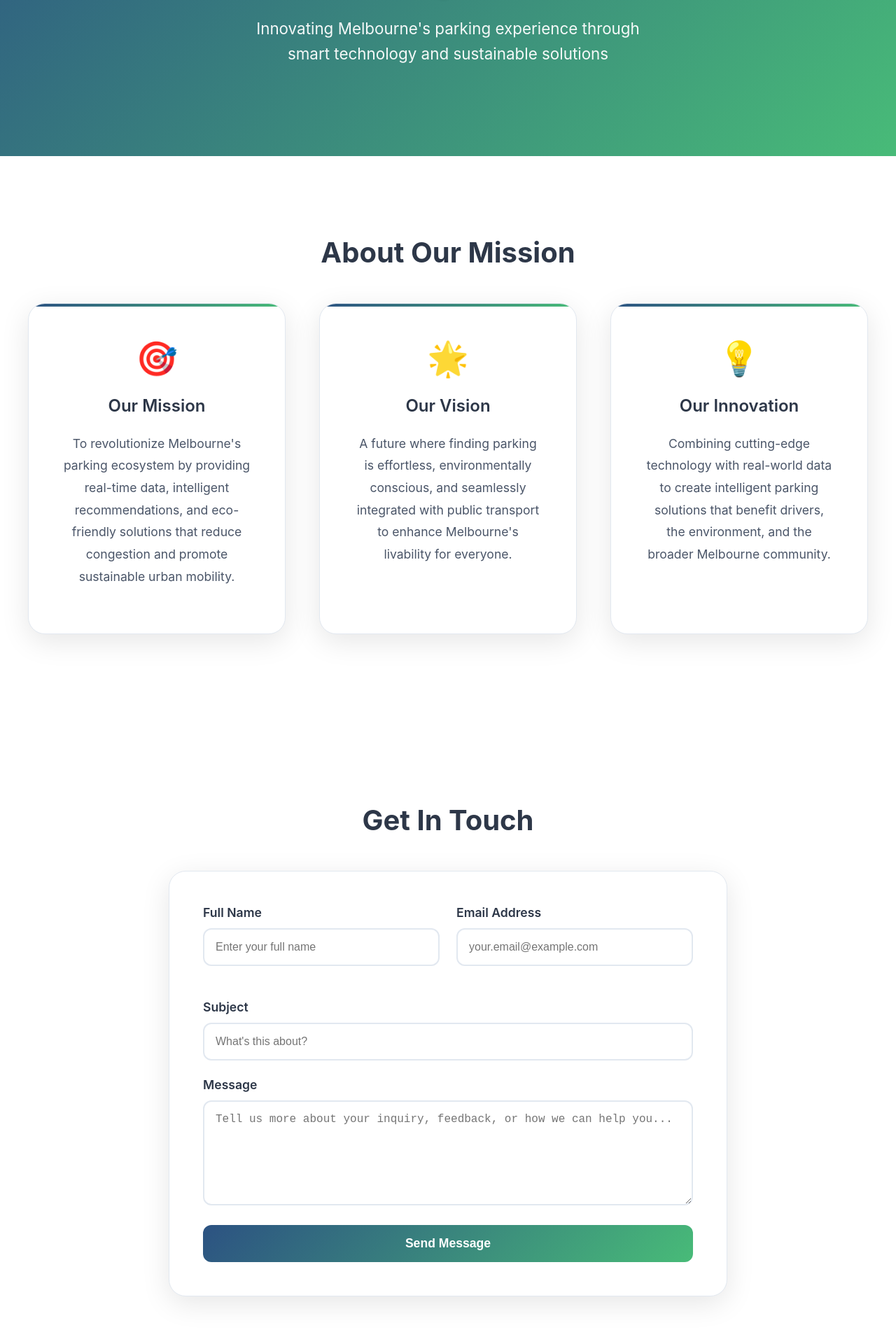
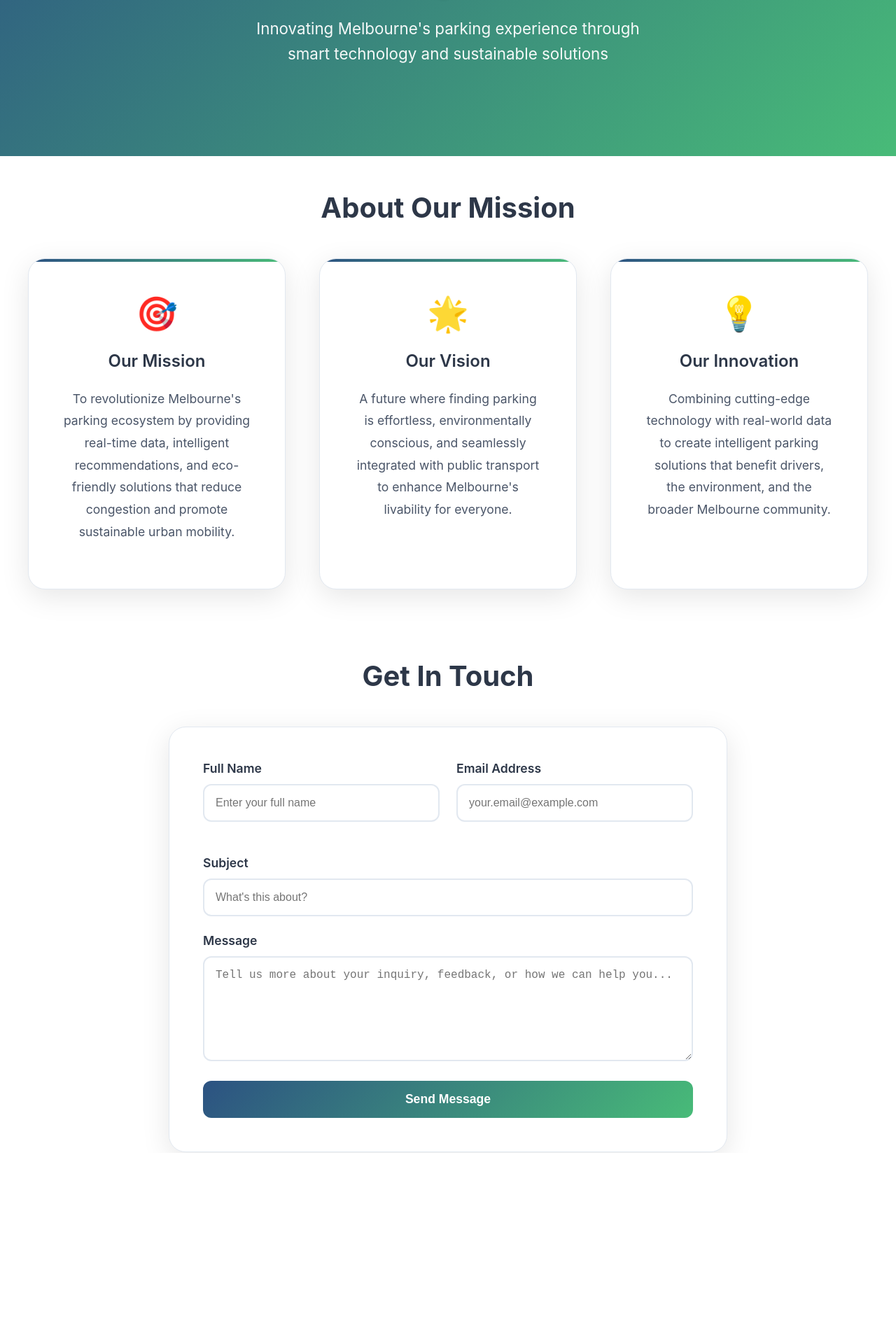
Before and after one commit to CheeJS/parksmartermelb, a React (Create React App) app in the folder frontend/: page /about in a window 1280 px wide. Shown: the part 402-2302 px from the top of the page at 70% size. After the commit the page ends 2049 px from the top, so only its background shows below. Built offline with nearby package versions, Linux system fonts and the light colour scheme.

Commit message:
minor fix

```diff
--- a/frontend/src/pages/AboutUs.tsx
+++ b/frontend/src/pages/AboutUs.tsx
@@ -74,7 +74,7 @@ const Logo = styled.img`
 `;
 
 const ContentSection = styled.section`
-  padding: 5rem 0;
+  padding: 1rem 0;
   background: white;
 `;
 
@@ -188,7 +188,7 @@ const FeatureText = styled.p`
 
 const ContactSection = styled.section`
   background: white;
-  padding: 5rem 0;
+  padding: 0.1rem 0;
 `;
 
 const ContactForm = styled.form`
```
